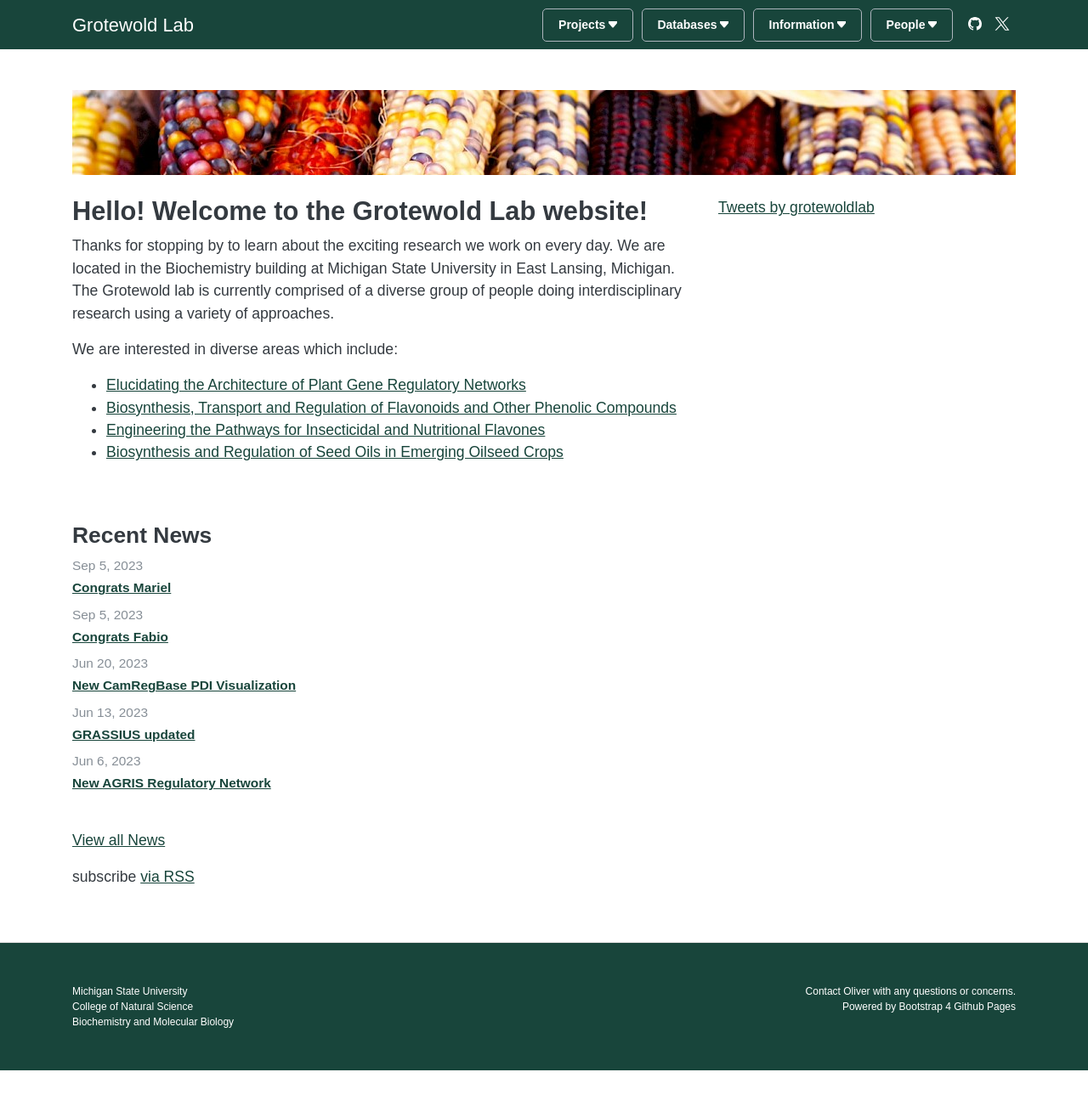
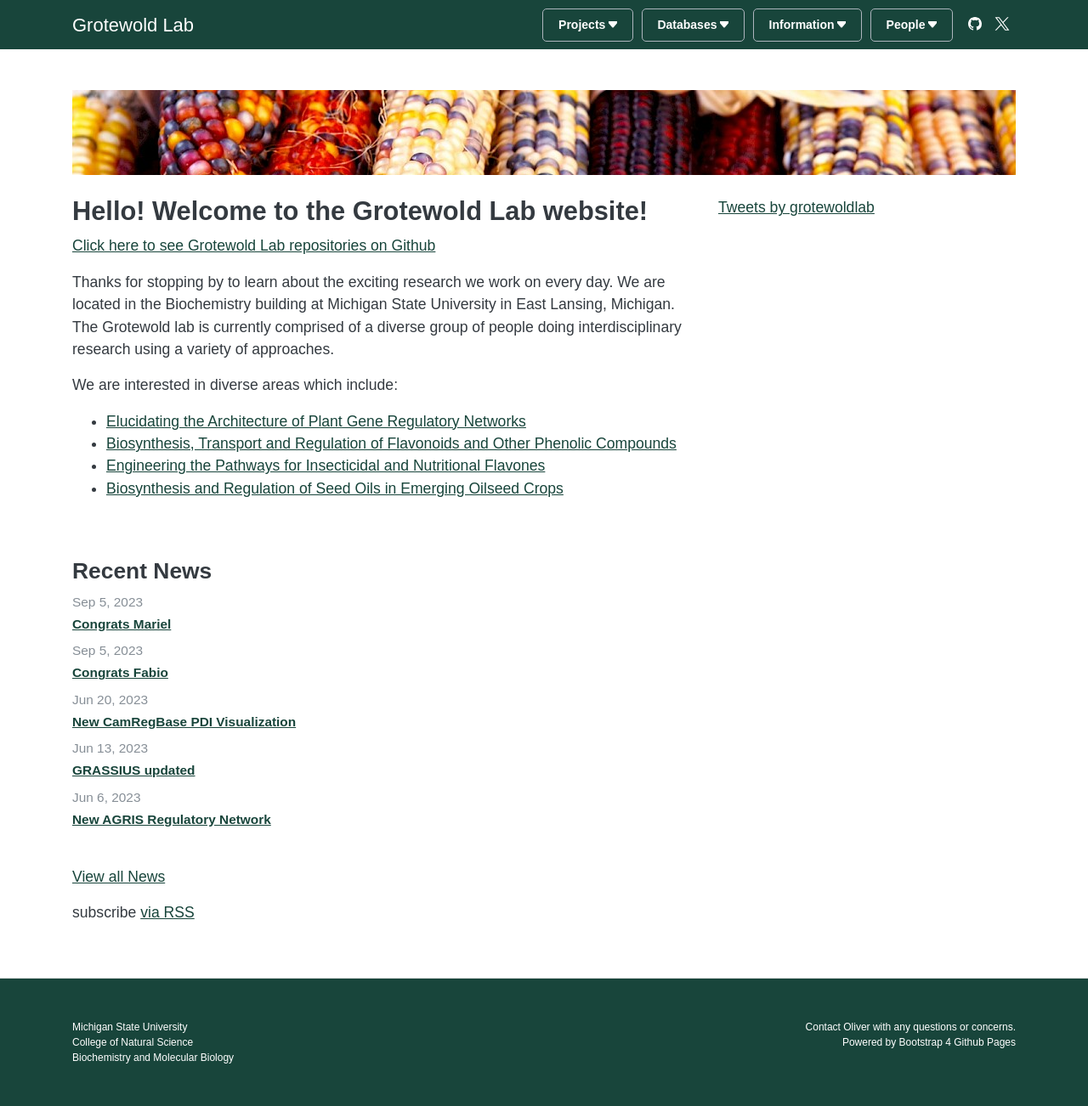
Before and after one commit to grotewold-lab/grotewold-lab.github.io, a Jekyll site: the page built from index.md, in a window 1280 px wide. Shown: the whole page at 85% size. Built offline with Jekyll 4.4.1, drawn with Linux system fonts in a browser that asks for light colours; comment, search, counter and statistics services are not loaded; our own code applies the rules of GitHub Pages for plain Markdown files; before the commit the page ends 1260 px from its top, so only the background shows below that.

Commit message:
added links to github

```diff
--- a/index.md
+++ b/index.md
@@ -5,6 +5,8 @@ list_title: Recent News
 
 
 ### Hello! Welcome to the Grotewold Lab website!
+
+[Click here to see Grotewold Lab repositories on Github](https://github.com/grotewold-lab)
 
 Thanks for stopping by to learn about the exciting research we work on every day. We are located in the Biochemistry building at Michigan State University in East Lansing, Michigan. The Grotewold lab is currently comprised of a diverse group of people doing interdisciplinary research using a variety of approaches.
 
```
Also changed, not shown: resources.md (+2 -1 lines).
